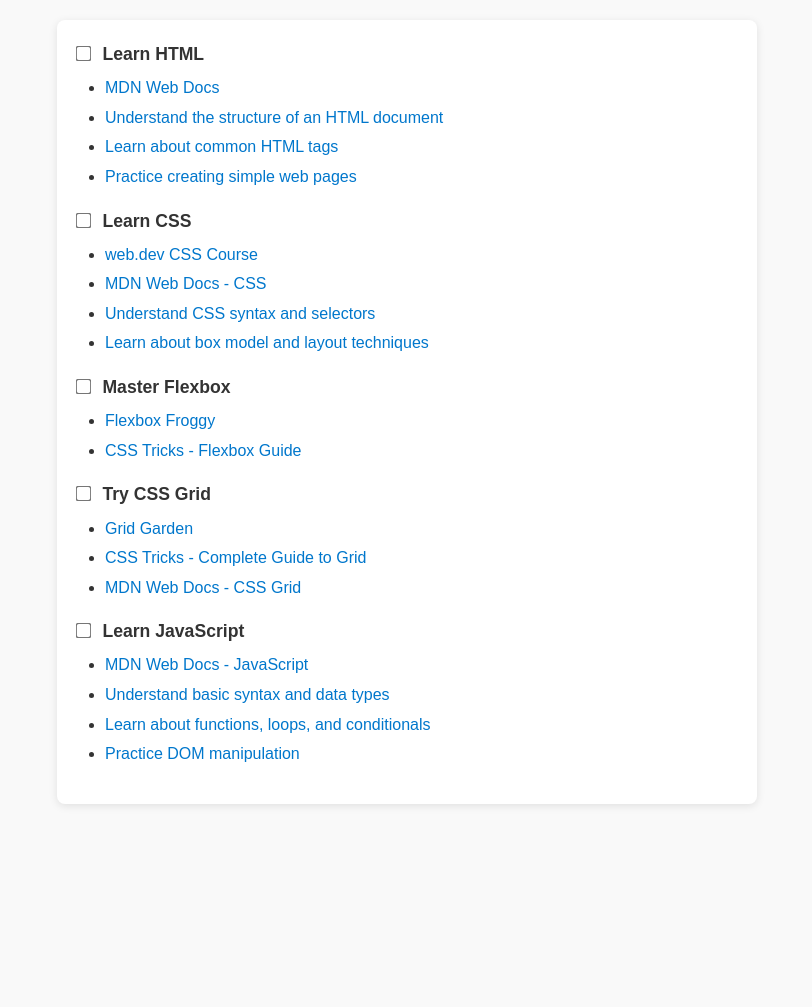
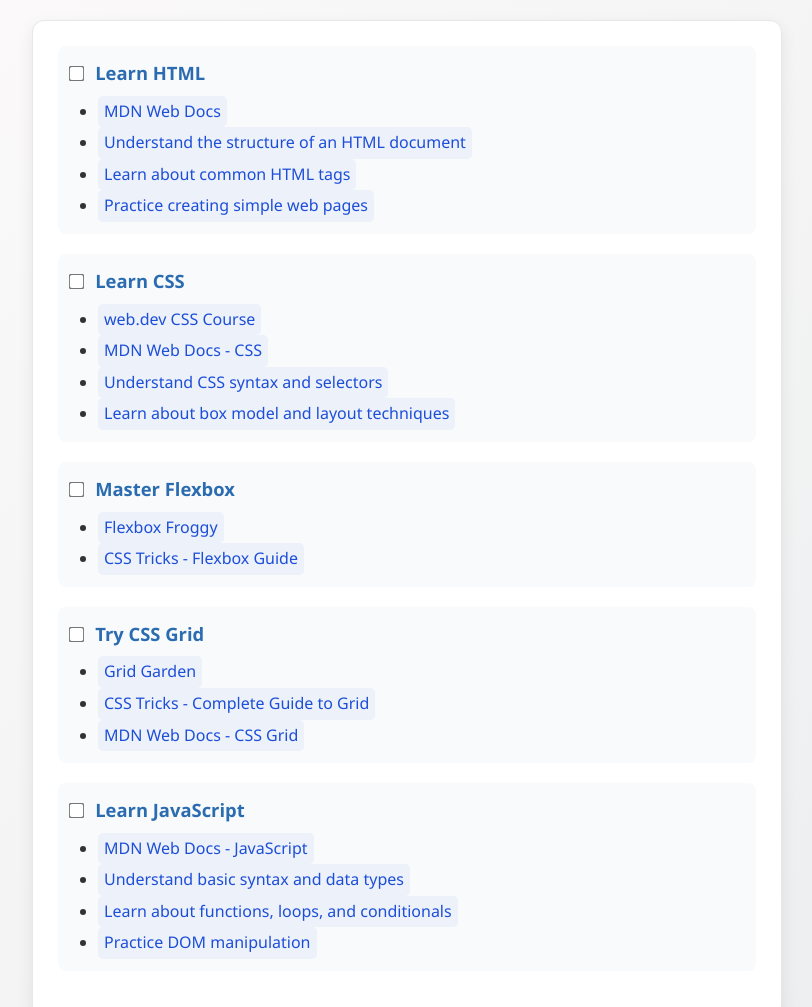
Before and after one commit to RichardMiruka/freecodecamp_css, a plain HTML site: page todo_list/index.html in a window 1280 px wide. Shown: the top 1007 px of the page, without its empty margins (233-1045 px from the left). Before the commit the page ends 824 px from the top, so only its background shows below. Drawn offline with Linux system fonts and the light colour scheme.

Commit message:
a simple website with great frontend revision material

```diff
--- a/todo_list/styles.css
+++ b/todo_list/styles.css
@@ -1,95 +1,116 @@
-/* Reset default browser styles */
+/* Reset default styles */
 * {
     margin: 0;
     padding: 0;
     box-sizing: border-box;
 }
 
-/* Body styling */
+/* Body styling with soft gradient */
 body {
-    font-family: Arial, sans-serif;
-    background-color: #f9f9f9;
+    font-family: "Segoe UI", Arial, sans-serif;
+    background: linear-gradient(135deg, #fdfbfb 0%, #ebedee 100%);
     color: #333;
     padding: 20px;
     line-height: 1.6;
 }
 
-/* Main checklist container */
+/* Main checklist container with soft background */
 .todo-list {
     list-style-type: none;
-    max-width: 700px;
+    max-width: 750px;
     margin: auto;
-    background: #fff;
-    padding: 20px;
-    border-radius: 8px;
-    box-shadow: 0 2px 8px rgba(0, 0, 0, 0.1);
+    background: #ffffff;
+    padding: 25px;
+    border-radius: 12px;
+    box-shadow: 0 6px 16px rgba(0, 0, 0, 0.08);
+    border: 1px solid #e5e7eb;
 }
 
-/* Top-level items */
+/* Top-level checklist items */
 .todo-list>li {
-    margin-bottom: 15px;
+    margin-bottom: 20px;
+    background: #f8fafc;
+    padding: 12px;
+    border-radius: 8px;
+    transition: background 0.3s ease;
 }
 
-/* Checkbox and label styling */
+.todo-list>li:hover {
+    background: #eef2f7;
+}
+
+/* Checkbox styling */
 .todo-list input[type="checkbox"] {
     margin-right: 8px;
     transform: scale(1.2);
     cursor: pointer;
 }
 
+/* Main section labels */
 .todo-list label {
     font-weight: bold;
-    font-size: 1.1rem;
+    font-size: 1.15rem;
+    color: #2b6cb0;
     cursor: pointer;
 }
 
-/* Sub-item list */
+/* Sub-items list */
 .sub-item {
     list-style-type: disc;
     margin-left: 28px;
-    margin-top: 5px;
+    margin-top: 8px;
 }
 
-/* Links inside sub-items */
+/* Links with colorful styling */
 .sub-item-link {
     text-decoration: none;
-    color: #0077cc;
+    color: #1d4ed8;
+    /* blue */
     font-size: 1rem;
     display: inline-block;
-    padding: 2px 0;
-    transition: color 0.2s, background-color 0.2s;
+    padding: 3px 6px;
+    border-radius: 5px;
+    background-color: rgba(29, 78, 216, 0.05);
+    transition: all 0.3s ease;
 }
 
-/* Hover, focus, and active states for links */
+/* Hover, focus, active */
 .sub-item-link:hover {
-    color: #005fa3;
-    background-color: #eef6fb;
-    padding: 2px 4px;
-    border-radius: 4px;
+    color: #fff;
+    background-color: #2563eb;
 }
 
 .sub-item-link:focus {
-    outline: 2px solid #ff9800;
+    outline: 2px solid #f59e0b;
     outline-offset: 2px;
 }
 
 .sub-item-link:active {
-    color: #004080;
+    background-color: #1e40af;
+    color: #fff;
 }
 
-/* Visited link color */
+/* Visited link */
 .sub-item-link:visited {
-    color: #800080;
+    color: #6b21a8;
+    /* purple */
 }
 
-/* Responsive design */
+/* Horizontal rule styling */
+hr {
+    border: none;
+    border-top: 1px dashed #cbd5e1;
+    margin: 15px 0;
+}
+
+/* Responsive adjustments */
 @media (max-width: 600px) {
     body {
-        padding: 10px;
+        padding: 12px;
     }
 
     .todo-list {
-        padding: 15px;
+        padding: 18px;
     }
 
     .todo-list label {
```
